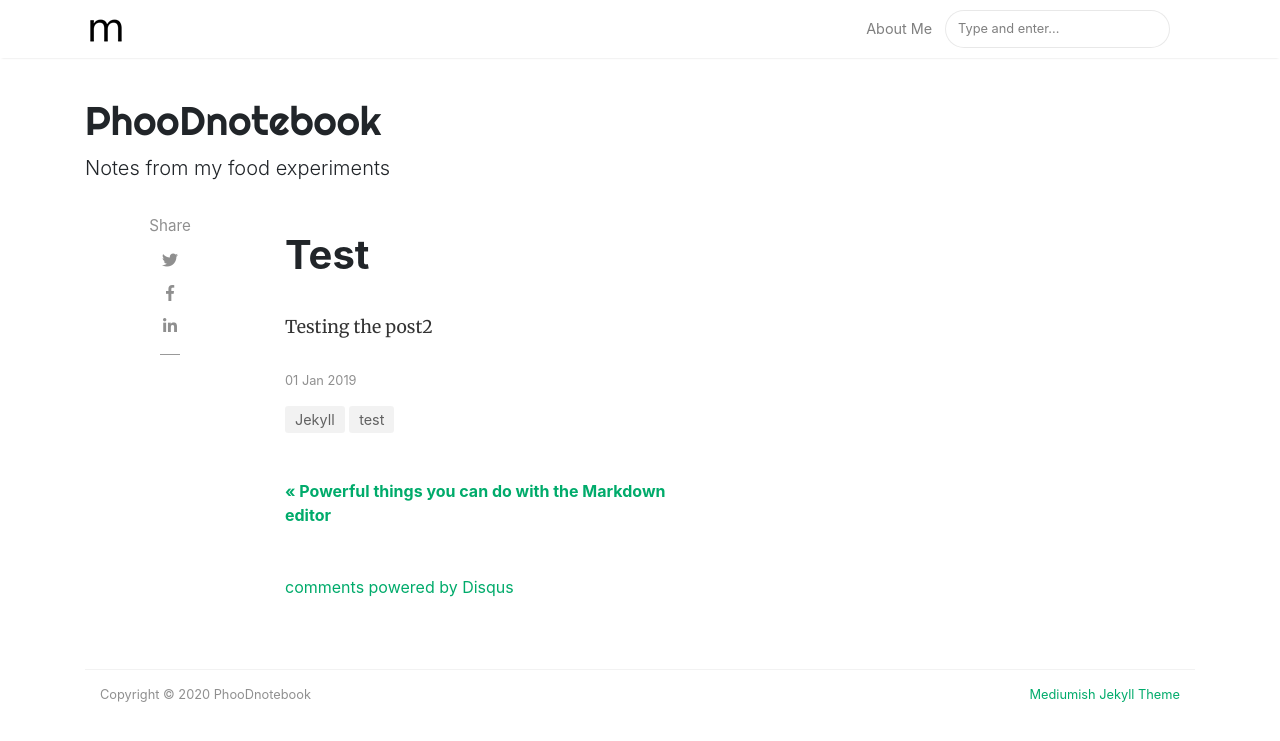
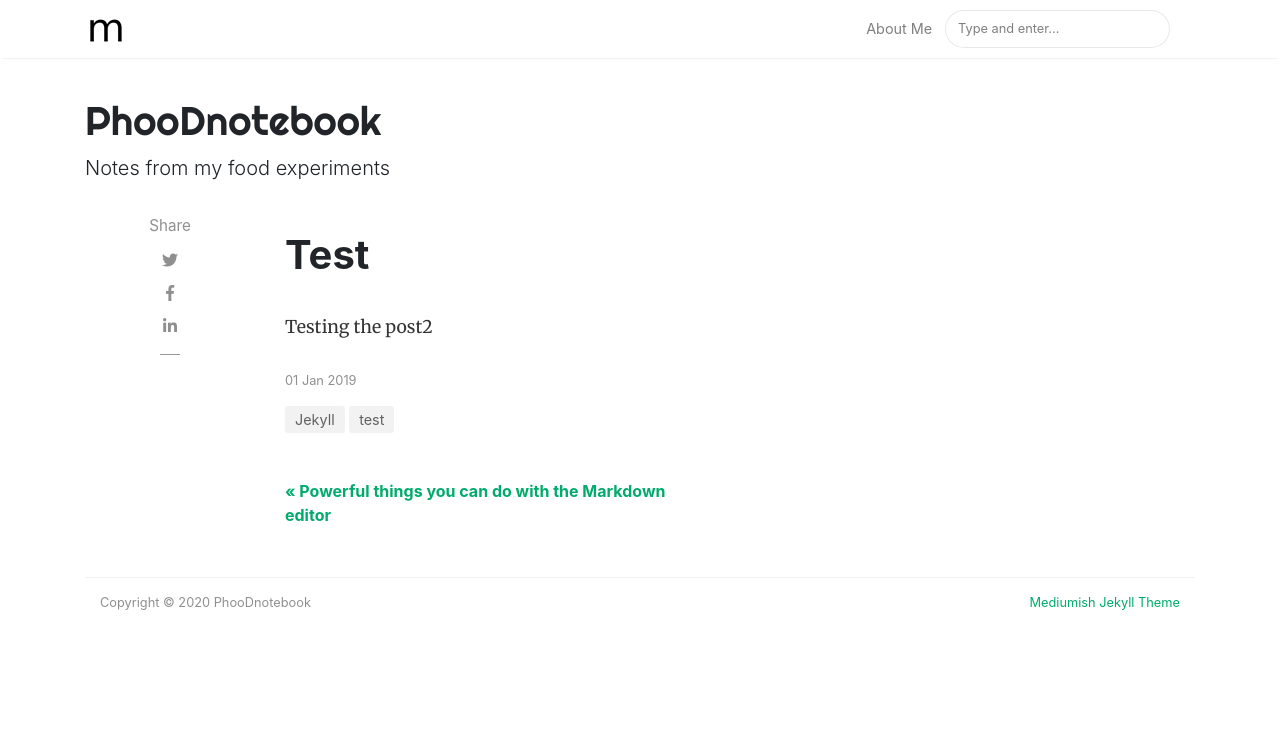
Before and after one commit to phoodnotebook/mediumish, a Jekyll site: the page built from _posts/2019-01-01-test.md, in a window 1280 px wide. Shown: the top 741 px of the page. Built offline with Jekyll 4.4.1, drawn with Linux system fonts in a browser that asks for light colours; nearby versions of some CDN libraries; comment, search, counter and statistics services are not loaded.

Commit message:
change postbox

```diff
--- a/_layouts/post.html
+++ b/_layouts/post.html
@@ -142,7 +142,7 @@ post_class: post-template
 
 <!-- Begin Comments
 ================================================== -->
-{% if page.comments != false %}
+<!--{% if page.comments != false %}
     <div class="container">
         <div id="comments" class="row justify-content-center mb-5">
             <div class="col-md-8">
@@ -150,7 +150,7 @@ post_class: post-template
             </div>
         </div>
     </div>
-{% endif %}
+{% endif %} -->
 <!--End Comments
 ================================================== -->
 
```
